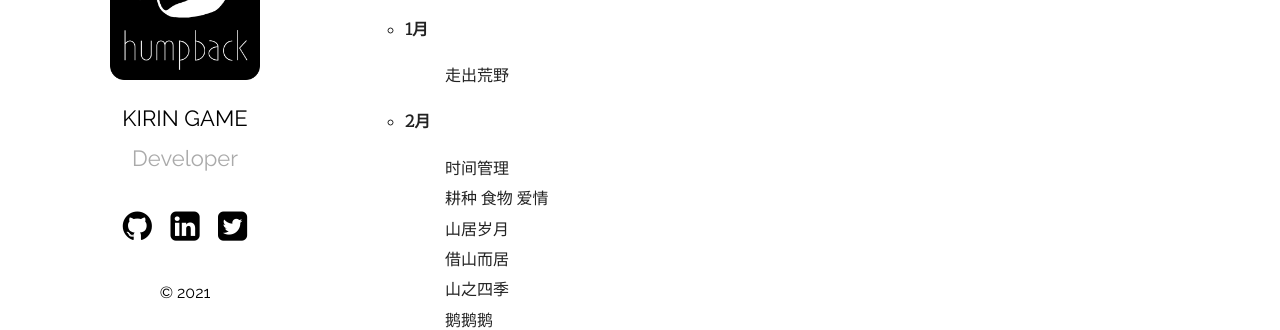
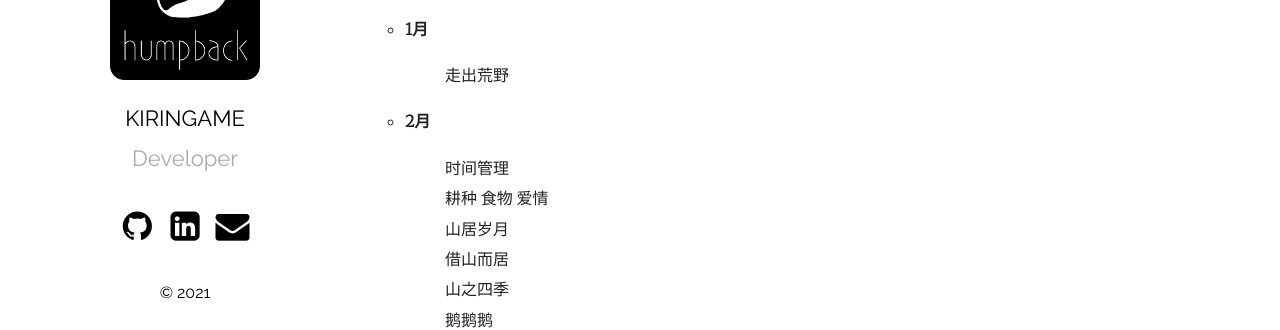
Before and after one commit to KIRINGAME/KIRINGAME.github.io, a Jekyll site: the page built from index.md, in a window 1280 px wide. Shown: the part 233-563 px from the top of the page. Built offline with Jekyll 4.4.1, drawn with Linux system fonts in a browser that asks for light colours.

Commit message:
Update _config.yml

```diff
--- a/_config.yml
+++ b/_config.yml
@@ -11,7 +11,7 @@ show_excerpts: true # set to true to show excerpts on the homepage
 sass:
   sass_dir: _sass
 plainwhite:
-  name: KIRIN GAME
+  name: KIRINGAME
   tagline: Developer
   date_format: "%b %-d, %Y"
   sitemap: true # set to true to generate sitemap.xml content
@@ -25,7 +25,7 @@ plainwhite:
     - post
   # generate social links in footer
   social_links:
-    twitter: humpbackgames
+    #twitter: humpbackgames
     github:  KIRINGAME
     linkedIn: in/kiringame
     #rss: rss
@@ -38,7 +38,7 @@ plainwhite:
     #soundcloud: jekyll
     #telegram: jekyll
     #gitlab: jekyll
-    #email: jekyll
+    email: game_coder@163.com
 
     # Mastodon instances
     # mastodon:
```
